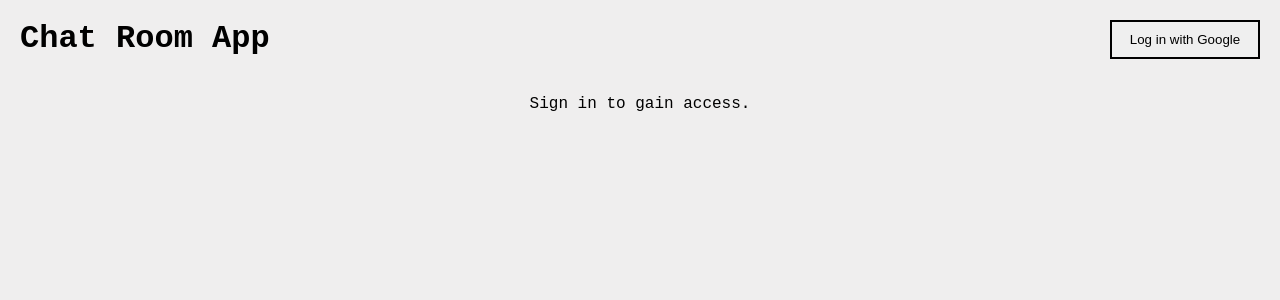
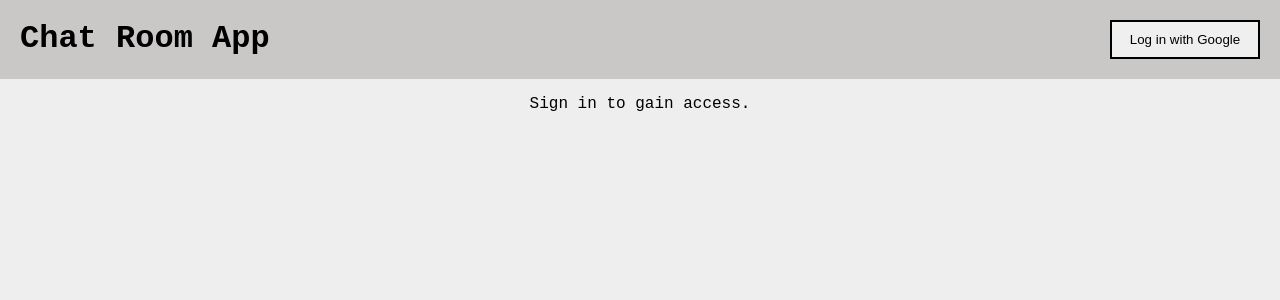
Before and after one commit to danielbutterfield/firebase-chat-app, a React (Create React App) app in the folder app/: page / in a window 1280 px wide. Shown: the top 300 px of the page. Built offline with nearby package versions, Linux system fonts and the light colour scheme; no server answers.

Commit message:
Update main.scss

```diff
--- a/app/src/style/main.scss
+++ b/app/src/style/main.scss
@@ -23,9 +23,10 @@ img.profile {
 }
 
 header {
-  padding: 20px;
+  background-color: darken($off-white, 15%);
   display: flex;
   justify-content: space-between;
+  padding: 20px;
 }
 
 h1 {
```
